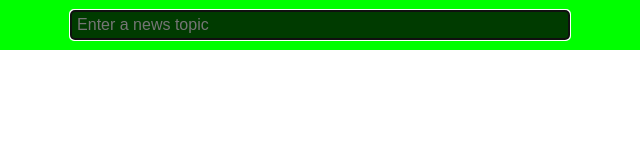
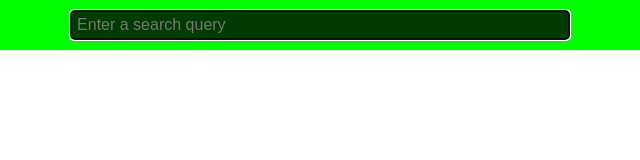
Before and after one commit to gerokkos/ilab-golang, a plain HTML site: page index.html in a window 1280 px wide. Shown: the full height of the page, 284-924 px from the left. Drawn offline with Linux system fonts and the light colour scheme.

Commit message:
change search placeholder

```diff
--- a/index.html
+++ b/index.html
@@ -13,7 +13,7 @@
       <a class="logo" href="/">iLab Demo</a>
       <form action="/search" method="GET">
         <input autofocus class="search-input" value=""
-        placeholder="Enter a news topic" type="search" name="q">
+        placeholder="Enter a search query" type="search" name="q">
       </form>
       <a href="https://github.com/gerokkos" class="button
         github-button">View on Github</a>
```
